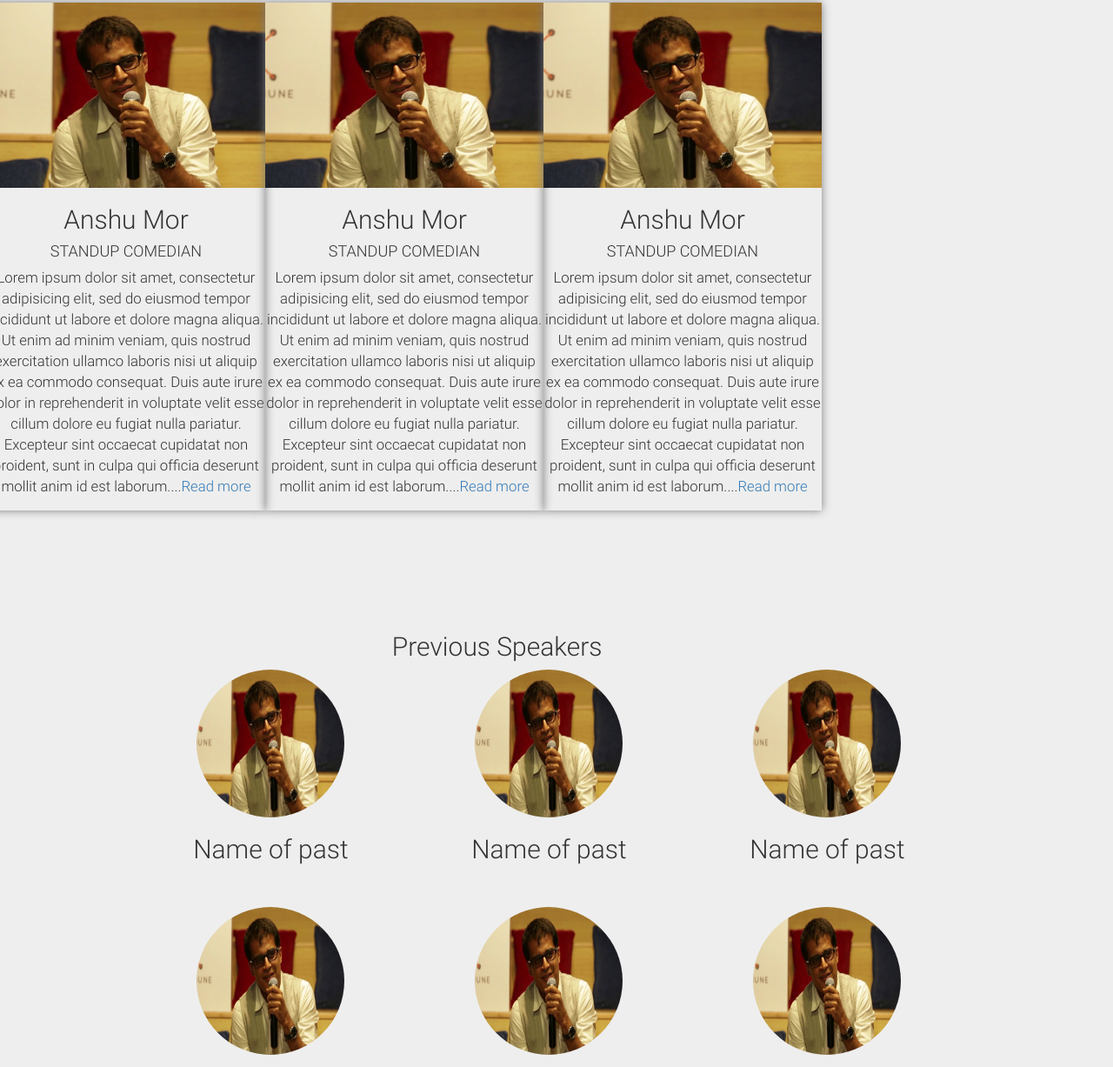
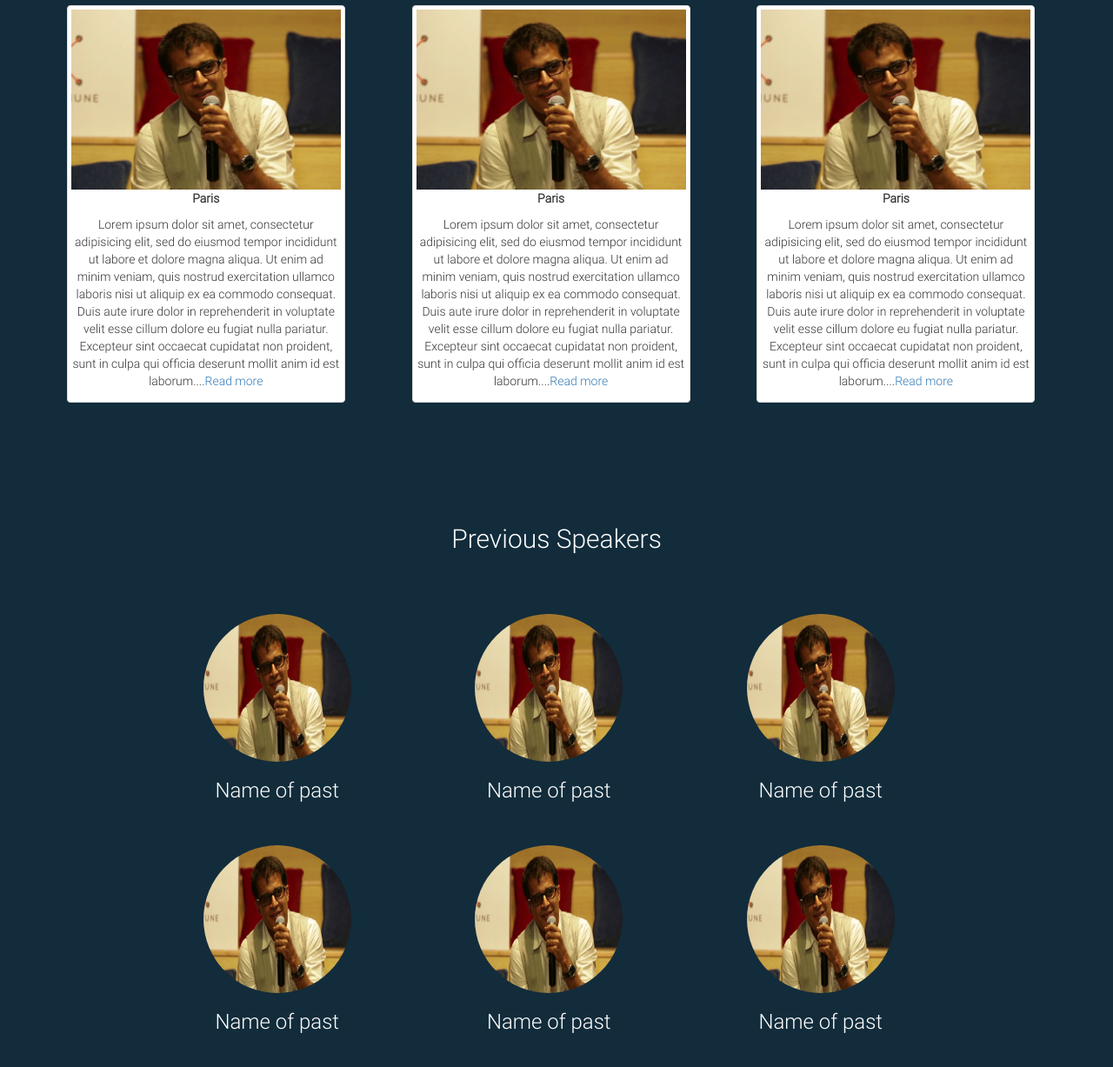
Before and after one commit to rishabh2609/tedxNitK, a plain HTML site: page index.html in a window 1280 px wide. Shown: the part 1573-2800 px from the top of the page at 87% size. Drawn offline with Linux system fonts and the light colour scheme.

Commit message:
bug fixed animations added

```diff
--- a/css/main1.css
+++ b/css/main1.css
@@ -7,10 +7,10 @@
 	/*margin: 0;*/
 }
 .profile {
-	box-shadow: 0px 0px 10px grey ;
-	padding-left: 0;
-	padding-right: 0;
-	margin-left: 0px;
+	margin-left: 6%;
+	padding: 0;
+	/*padding-right: 0;*/
+	/*margin-left: 0px;*/
 }
 .profile > img {
 	width: 100%;
@@ -22,6 +22,51 @@
 .speakers-row {
 	margin-left: 13%;
 }
-.profile-all {
+.profile-all , .headers-text {
 	width: 100%;
+	color: white;
+	/*left: 4%;*/
 }
+.team  , .speakers{
+	/*margin-left: 2%;*/
+	overflow-y: hidden;
+    overflow-x: hidden;
+}
+.headers-text {
+	/*border-bottom: 2px solid red;*/
+	/*max-width: 20px;*/
+}
+  .slideanim {visibility:hidden;
+  	overflow-y: hidden;
+      overflow-x: hidden;
+
+  }
+  .slide {
+      animation-name: slide;
+      -webkit-animation-name: slide;
+      animation-duration: 1s;
+      -webkit-animation-duration: 1s;
+      visibility: visible;
+      overflow-y: hidden;
+      overflow-x: hidden;
+  }
+  @keyframes slide {
+    0% {
+      opacity: 0;
+      transform: translateY(70%);
+    }
+    100% {
+      opacity: 1;
+      transform: translateY(0%);
+    }
+  }
+  @-webkit-keyframes slide {
+    0% {
+      opacity: 0;
+      -webkit-transform: translateY(70%);
+    }
+    100% {
+      opacity: 1;
+      -webkit-transform: translateY(0%);
+    }
+  }
--- a/index.html
+++ b/index.html
@@ -56,19 +56,17 @@
 			<div class="col-sm-4 col-xs-0">
 			</div>
 		</div>
-	</div>
+	</div><br><br><br><br><br>
 <!-- =========================================Speakers======================================== -->
-	<div class="jumbotron speakers" id="speakers">
+<div class="container-fluid text-center bg-grey">
   <div class="row profile-all text-center">
     	<h2>Speakers</h2>
- 		</div>
- 		<div class="row profile-all">
- 			<div class="col-sm-1">
- 			</div>
+  </div><br><br><br><br><br>
+  <div class="row text-center slideanim">
     <div class="col-sm-3 profile">
+      <div class="thumbnail">
         <img src="images/mor.png" class="img" alt="Speaker 1" >
-    			<h2 class="headers-text">Anshu Mor</h2>
-    			<h4 class="headers-text">STANDUP COMEDIAN</h4>
+        <p><strong>Paris</strong></p>
         <p>Lorem ipsum dolor sit amet, consectetur adipisicing elit, sed do eiusmod
 		tempor incididunt ut labore et dolore magna aliqua. Ut enim ad minim veniam,
 		quis nostrud exercitation ullamco laboris nisi ut aliquip ex ea commodo
@@ -76,10 +74,11 @@
 		cillum dolore eu fugiat nulla pariatur. Excepteur sint occaecat cupidatat non
 		proident, sunt in culpa qui officia deserunt mollit anim id est laborum....<a href="#">Read more</a></p>
       </div>
+    </div>
     <div class="col-sm-3 profile">
+      <div class="thumbnail">
         <img src="images/mor.png" class="img" alt="Speaker 1" >
-    			<h2 class="headers-text">Anshu Mor</h2>
-    			<h4 class="headers-text">STANDUP COMEDIAN</h4>
+        <p><strong>Paris</strong></p>
         <p>Lorem ipsum dolor sit amet, consectetur adipisicing elit, sed do eiusmod
 		tempor incididunt ut labore et dolore magna aliqua. Ut enim ad minim veniam,
 		quis nostrud exercitation ullamco laboris nisi ut aliquip ex ea commodo
@@ -87,10 +86,11 @@
 		cillum dolore eu fugiat nulla pariatur. Excepteur sint occaecat cupidatat non
 		proident, sunt in culpa qui officia deserunt mollit anim id est laborum....<a href="#">Read more</a></p>
       </div>
+    </div>
     <div class="col-sm-3 profile">
+      <div class="thumbnail">
         <img src="images/mor.png" class="img" alt="Speaker 1" >
-    			<h2 class="headers-text">Anshu Mor</h2>
-    			<h4 class="headers-text">STANDUP COMEDIAN</h4>
+        <p><strong>Paris</strong></p>
         <p>Lorem ipsum dolor sit amet, consectetur adipisicing elit, sed do eiusmod
 		tempor incididunt ut labore et dolore magna aliqua. Ut enim ad minim veniam,
 		quis nostrud exercitation ullamco laboris nisi ut aliquip ex ea commodo
@@ -98,14 +98,13 @@
 		cillum dolore eu fugiat nulla pariatur. Excepteur sint occaecat cupidatat non
 		proident, sunt in culpa qui officia deserunt mollit anim id est laborum....<a href="#">Read more</a></p>
       </div>
-		    <div class="col-sm-1">
     </div>
-		</div><br><br><br><br>
-		<div class="row profile-all">
+    </div>	<br><br>
+  <div class="row text-center slideanim">
     <div class="col-sm-3 profile">
+      <div class="thumbnail">
         <img src="images/mor.png" class="img" alt="Speaker 1" >
-    			<h2 class="headers-text">Anshu Mor</h2>
-    			<h4 class="headers-text">STANDUP COMEDIAN</h4>
+        <p><strong>Paris</strong></p>
         <p>Lorem ipsum dolor sit amet, consectetur adipisicing elit, sed do eiusmod
 		tempor incididunt ut labore et dolore magna aliqua. Ut enim ad minim veniam,
 		quis nostrud exercitation ullamco laboris nisi ut aliquip ex ea commodo
@@ -113,10 +112,11 @@
 		cillum dolore eu fugiat nulla pariatur. Excepteur sint occaecat cupidatat non
 		proident, sunt in culpa qui officia deserunt mollit anim id est laborum....<a href="#">Read more</a></p>
       </div>
+    </div>
     <div class="col-sm-3 profile">
+      <div class="thumbnail">
         <img src="images/mor.png" class="img" alt="Speaker 1" >
-    			<h2 class="headers-text">Anshu Mor</h2>
-    			<h4 class="headers-text">STANDUP COMEDIAN</h4>
+        <p><strong>Paris</strong></p>
         <p>Lorem ipsum dolor sit amet, consectetur adipisicing elit, sed do eiusmod
 		tempor incididunt ut labore et dolore magna aliqua. Ut enim ad minim veniam,
 		quis nostrud exercitation ullamco laboris nisi ut aliquip ex ea commodo
@@ -124,10 +124,11 @@
 		cillum dolore eu fugiat nulla pariatur. Excepteur sint occaecat cupidatat non
 		proident, sunt in culpa qui officia deserunt mollit anim id est laborum....<a href="#">Read more</a></p>
       </div>
+    </div>
     <div class="col-sm-3 profile">
+      <div class="thumbnail">
         <img src="images/mor.png" class="img" alt="Speaker 1" >
-    			<h2 class="headers-text">Anshu Mor</h2>
-    			<h4 class="headers-text">STANDUP COMEDIAN</h4>
+        <p><strong>Paris</strong></p>
         <p>Lorem ipsum dolor sit amet, consectetur adipisicing elit, sed do eiusmod
 		tempor incididunt ut labore et dolore magna aliqua. Ut enim ad minim veniam,
 		quis nostrud exercitation ullamco laboris nisi ut aliquip ex ea commodo
@@ -135,117 +136,110 @@
 		cillum dolore eu fugiat nulla pariatur. Excepteur sint occaecat cupidatat non
 		proident, sunt in culpa qui officia deserunt mollit anim id est laborum....<a href="#">Read more</a></p>
       </div>
-		</div><br><br><br><br><br><br>
-<!-- ========================================= previous Speakers======================================== -->
-		<div class="row profile-all">
-    		<div class="col-sm-4">
-		    </div>
-		    <div class="col-sm-3">
-	     		<h2 class="headers-text">Previous Speakers</h2>
     </div>
     </div>
- 		<div class="row profile-all">
+</div><br><br><br><br><br><br>
+
+<!-- ========================================= previous Speakers======================================== -->
+<div class="container-fluid  speakers text-center " id="speakers">
+	    <h2 class="headers-text">Previous Speakers</h2><br><br><br>
+ 		<div class="row profile-all slideanim">
     		<div class="col-sm-3 speakers-row">
 	    		<img src="images/mor.png" class="img-circle" alt="Cinque Terre" width="170" height="170">
-	    		<h2>Name of past</h2>
+	    		<h3>Name of past</h3>
 		    </div>
 		    <div class="col-sm-3">
 	    		<img src="images/mor.png" class="img-circle" alt="Cinque Terre" width="170" height="170">
-	    		<h2>Name of past</h2>
+	    		<h3>Name of past</h3>
 		    </div>
 		    <div class="col-sm-3">
 	    		<img src="images/mor.png" class="img-circle" alt="Cinque Terre" width="170" height="170">
-	    		<h2>Name of past</h2>
+	    		<h3>Name of past</h3>
 		    </div>
  		</div><br><br>
- 		<div class="row profile-all">
+ 		<div class="row profile-all slideanim">
     		<div class="col-sm-3 speakers-row">
 	    		<img src="images/mor.png" class="img-circle" alt="Cinque Terre" width="170" height="170">
-	    		<h2>Name of past</h2>
+	    		<h3>Name of past</h3>
 		    </div>
 		    <div class="col-sm-3">
 	    		<img src="images/mor.png" class="img-circle" alt="Cinque Terre" width="170" height="170">
-	    		<h2>Name of past</h2>
+	    		<h3>Name of past</h3>
 		    </div>
 		    <div class="col-sm-3">
 	    		<img src="images/mor.png" class="img-circle" alt="Cinque Terre" width="170" height="170">
-	    		<h2>Name of past</h2>
+	    		<h3>Name of past</h3>
 		    </div>
  		</div><br><br>
- 		<div class="row profile-all">
+ 		<div class="row profile-all slideanim">
     		<div class="col-sm-3 speakers-row">
 	    		<img src="images/mor.png" class="img-circle" alt="Cinque Terre" width="170" height="170">
-	    		<h2>Name of past</h2>
+	    		<h3>Name of past</h3>
 		    </div>
 		    <div class="col-sm-3">
 	    		<img src="images/mor.png" class="img-circle" alt="Cinque Terre" width="170" height="170">
-	    		<h2>Name of past</h2>
+	    		<h3>Name of past</h3>
 		    </div>
 		    <div class="col-sm-3">
 	    		<img src="images/mor.png" class="img-circle" alt="Cinque Terre" width="170" height="170">
-	    		<h2>Name of past</h2>
+	    		<h3>Name of past</h3>
 		    </div>
  		</div><br><br><br><br><br><br>
 <!-- =========================================Team======================================== -->
-		<div class="row profile-all" id="team">
-    		<div class="col-sm-4">
-		    </div>
-		    <div class="col-sm-4">
-	     		<h2 class="headers-text">Team</h2>
-	    	</div>
- 		</div><br><br><br><br>
- 		<div class="row profile-all">
+		<!-- <div class="row profile-all text-center slideanim" id="team"> -->
+    		<h2 class="headers-text">Team</h2><br><br><br><br>
+ 		<div class="row profile-all team slideanim">
     		<div class="col-sm-3 ">
 	    		<img src="images/mor.png" class="img-circle" alt="Cinque Terre" width="170" height="170">
-	    		<h2>Name of past</h2>
+	    		<h3>Name of past</h3>
 		    </div>
 		    <div class="col-sm-3">
 	    		<img src="images/mor.png" class="img-circle" alt="Cinque Terre" width="170" height="170">
-	    		<h2>Name of past</h2>
+	    		<h3>Name of past</h3>
 		    </div>
 		    <div class="col-sm-3">
 	    		<img src="images/mor.png" class="img-circle" alt="Cinque Terre" width="170" height="170">
-	    		<h2>Name of past</h2>
+	    		<h3>Name of past</h3>
 		    </div>
 		    <div class="col-sm-3">
 	    		<img src="images/mor.png" class="img-circle" alt="Cinque Terre" width="170" height="170">
-	    		<h2>Name of past</h2>
+	    		<h3>Name of past</h3>
 		    </div>
  		</div><br><br>
- 		<div class="row profile-all">
+ 		<div class="row profile-all team slideanim">
  			<div class="col-sm-3">
 	    		<img src="images/mor.png" class="img-circle" alt="Cinque Terre" width="170" height="170">
-	    		<h2>Name of past</h2>
+	    		<h3>Name of past</h3>
 		    </div>
     		<div class="col-sm-3 ">
 	    		<img src="images/mor.png" class="img-circle" alt="Cinque Terre" width="170" height="170">
-	    		<h2>Name of past</h2>
+	    		<h3>Name of past</h3>
 		    </div>
 		    <div class="col-sm-3">
 	    		<img src="images/mor.png" class="img-circle" alt="Cinque Terre" width="170" height="170">
-	    		<h2>Name of past</h2>
+	    		<h3>Name of past</h3>
 		    </div>
 		    <div class="col-sm-3">
 	    		<img src="images/mor.png" class="img-circle" alt="Cinque Terre" width="170" height="170">
-	    		<h2>Name of past</h2>
+	    		<h3>Name of past</h3>
 		    </div>
  		</div><br><br>
- 		<div class="row profile-all">
+ 		<div class="row profile-all team slideanim	">
     		<div class="col-sm-3 ">
 	    		<img src="images/mor.png" class="img-circle" alt="Cinque Terre" width="170" height="170">
-	    		<h2>Name of past</h2>
+	    		<h3>Name of past</h3>
 		    </div>
 		    <div class="col-sm-3">
 	    		<img src="images/mor.png" class="img-circle" alt="Cinque Terre" width="170" height="170">
-	    		<h2>Name of past</h2>
+	    		<h3>Name of past</h3>
 		    </div>
 		    <div class="col-sm-3">
 	    		<img src="images/mor.png" class="img-circle" alt="Cinque Terre" width="170" height="170">
-	    		<h2>Name of past</h2>
+	    		<h3>Name of past</h3>
 		    </div>
 		    <div class="col-sm-3">
 	    		<img src="images/mor.png" class="img-circle" alt="Cinque Terre" width="170" height="170">
-	    		<h2>Name of past</h2>
+	    		<h3>Name of past</h3>
 		    </div>
  		</div>
 	</div>
@@ -253,4 +247,40 @@
 <script src="js/jquery.min.js"></script>
 <script src="js/bootstrap.min.js"></script>
 <script src="js/main.js"></script>
+<script type="text/javascript">
+	$(document).ready(function(){
+  // Add smooth scrolling to all links in navbar + footer link
+  $(".navbar a, footer a[href='#myPage']").on('click', function(event) {
+    // Make sure this.hash has a value before overriding default behavior
+    if (this.hash !== "") {
+      // Prevent default anchor click behavior
+      event.preventDefault();
+
+      // Store hash
+      var hash = this.hash;
+
+      // Using jQuery's animate() method to add smooth page scroll
+      // The optional number (900) specifies the number of milliseconds it takes to scroll to the specified area
+      $('html, body').animate({
+        scrollTop: $(hash).offset().top
+      }, 900, function(){
+
+        // Add hash (#) to URL when done scrolling (default click behavior)
+        window.location.hash = hash;
+      });
+    } // End if
+  });
+
+  $(window).scroll(function() {
+    $(".slideanim").each(function(){
+      var pos = $(this).offset().top;
+
+      var winTop = $(window).scrollTop();
+        if (pos < winTop + 600) {
+          $(this).addClass("slide");
+        }
+    });
+  });
+})
+</script>
 </html>
```
Lines whose indentation alone changed are shown as unchanged.
